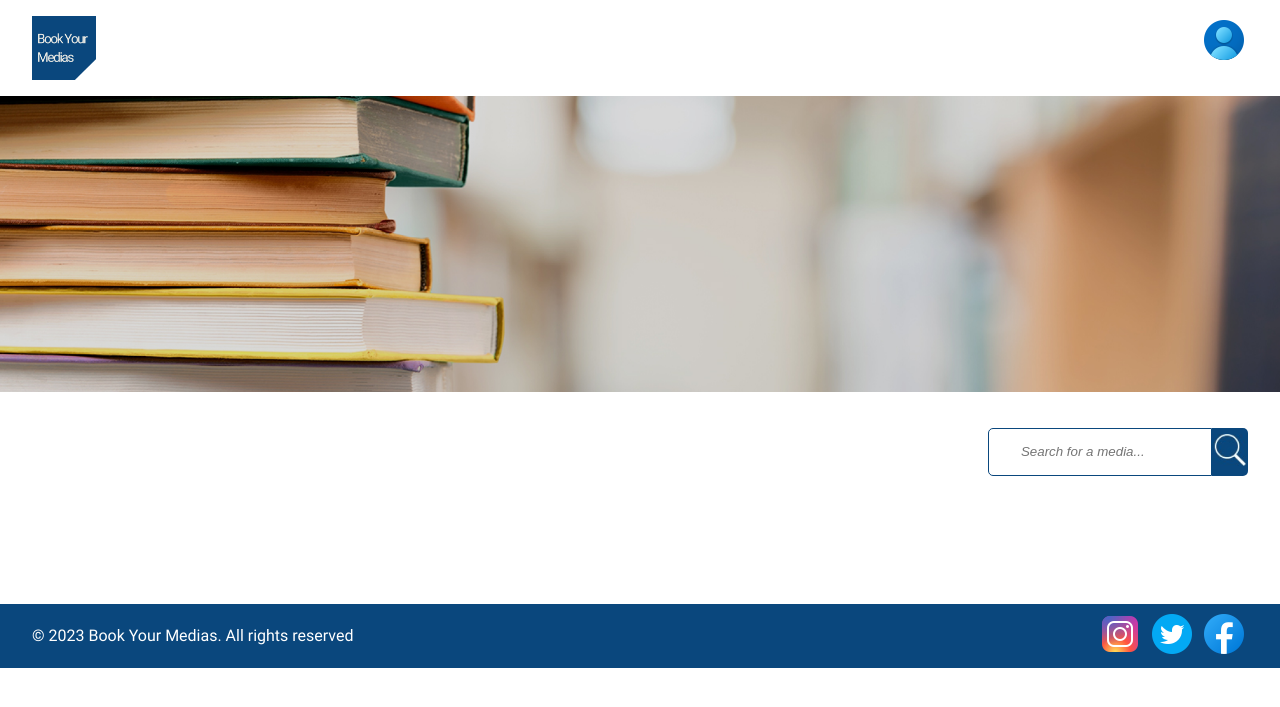
After one commit to WildCodeSchool/2023-11-php-REM-POEC-BookYourMedias, a PHP site: template src/View/Medias/home.html.twig in a window 1280 px wide. The commit adds this page. Shown: the top 707 px of the page. Run offline with PHP 8.4, Linux system fonts and the light colour scheme; the template is opened without the code that fills it, so the values that code supplies are empty; some libraries are stand-ins or nearby versions.

Commit message:
media controller done

```diff
--- a/database.sql
+++ b/database.sql
@@ -1,3 +1,4 @@
+-- SQLBook: Code
 -- phpMyAdmin SQL Dump
 -- version 4.5.4.1deb2ubuntu2
 -- http://www.phpmyadmin.net
--- /dev/null
+++ b/src/View/Medias/home.html.twig
@@ -0,0 +1,45 @@
+
+{% extends 'layout.html.twig' %}
+{%block stylesheet%}
+    <link rel="stylesheet" href="/assets/css/home.css">
+
+{% endblock %}
+{% block content %}
+
+  <nav>
+        <img src="assets/images/logo.png" alt="logo image" class="logoImg">
+        <img src="assets/images/profile.png" alt="profile icon" class="profileIcon">
+    </nav>
+
+    <header class="header">
+        <img src="assets/images/header.png" alt="header image" class="headerImg">
+    </header>
+
+    <div class="container">
+        <div class="searchBar">
+            <input type="text" placeholder="Search for a media..." class="searchInput" />
+            <button class="searchBtn">
+                <img src="assets/images/search.png" alt="search button" class="searchIcon" />
+            </button>
+        </div>
+        <div class="booksContainer">
+            <div class="booksGrid">
+                {% for media in medias %}
+                    <div class="book">
+                        <img src="media.cover_image" alt="{{ media.title }}" class="bookCover">
+                        <h1 class="bookTitle">{{ media.title }}</h1>
+                        <h2 class="bookAuthor">{{ media.description }}</h2>
+                    </div>
+                {% endfor %}
+            </div>
+        </div>
+        <footer>
+        <span>© 2023 Book Your Medias. All rights reserved</span>
+        <div class="socialMedias">
+            <img src="assets/images/instagram.png" alt="instagram" class="media">
+            <img src="assets/images/twitter.png" alt="twitter" class="media">
+            <img src="assets/images/facebook.png" alt="facebook" class="media">
+        </div>
+    </footer>
+    </div>
+{% endblock %}
--- a/src/routes.php
+++ b/src/routes.php
@@ -13,4 +13,10 @@ return [
     'items/show' => ['ItemController', 'show', ['id']],
     'items/add' => ['ItemController', 'add',],
     'items/delete' => ['ItemController', 'delete',],
+
+    'home' => ['MediaController', 'index',],
+    'home/edit' => ['MediaController', 'edit', ['id']],
+    'home/show' => ['MediaController', 'show', ['id']],
+    'home/add' => ['MediaController', 'add',],
+    'home/delete' => ['MediaController', 'delete',],
 ];
```
Also changed, not shown: src/Controller/MediaController.php (added, +94 -0 lines), src/Model/MediaManager.php (added, +52 -0 lines).
